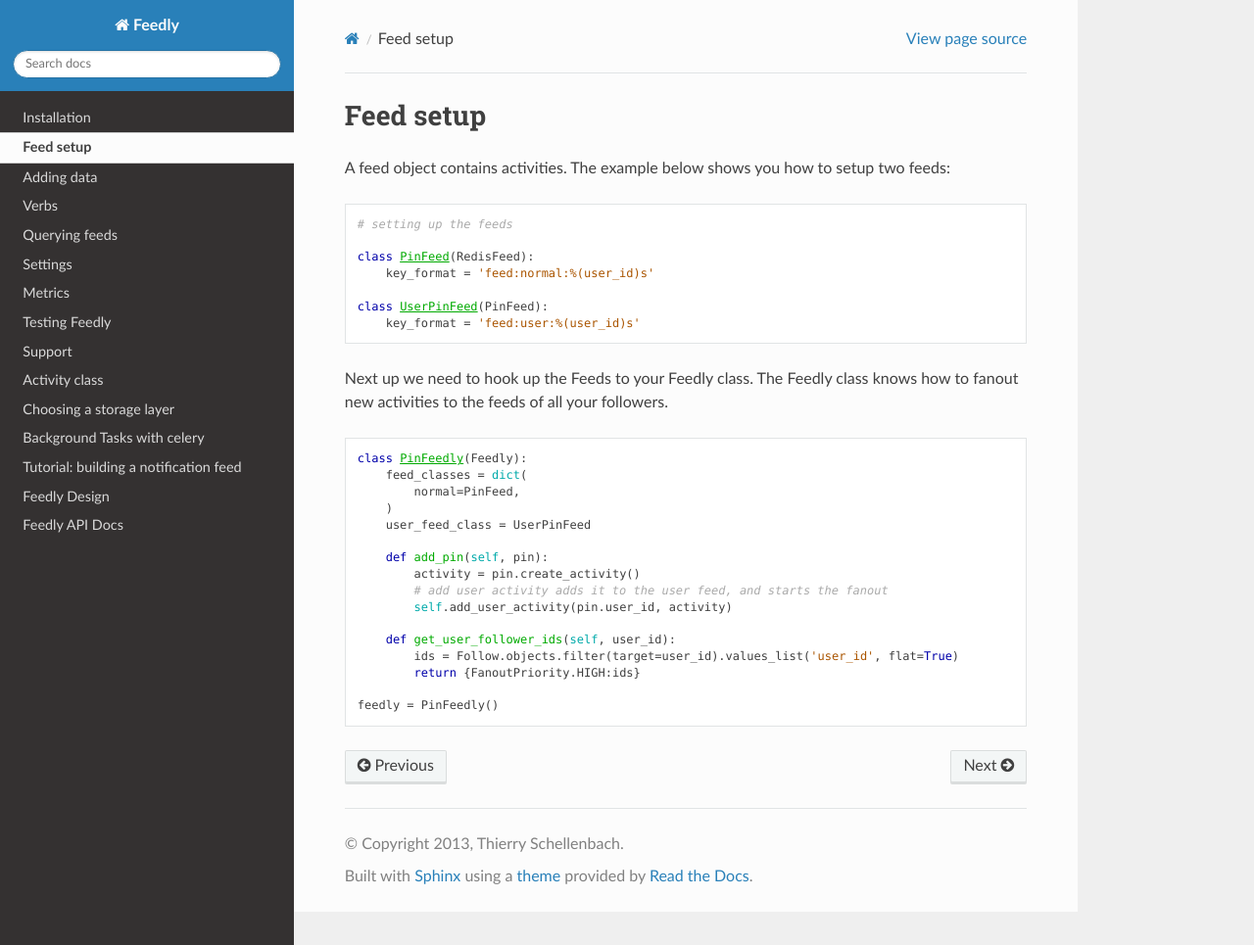
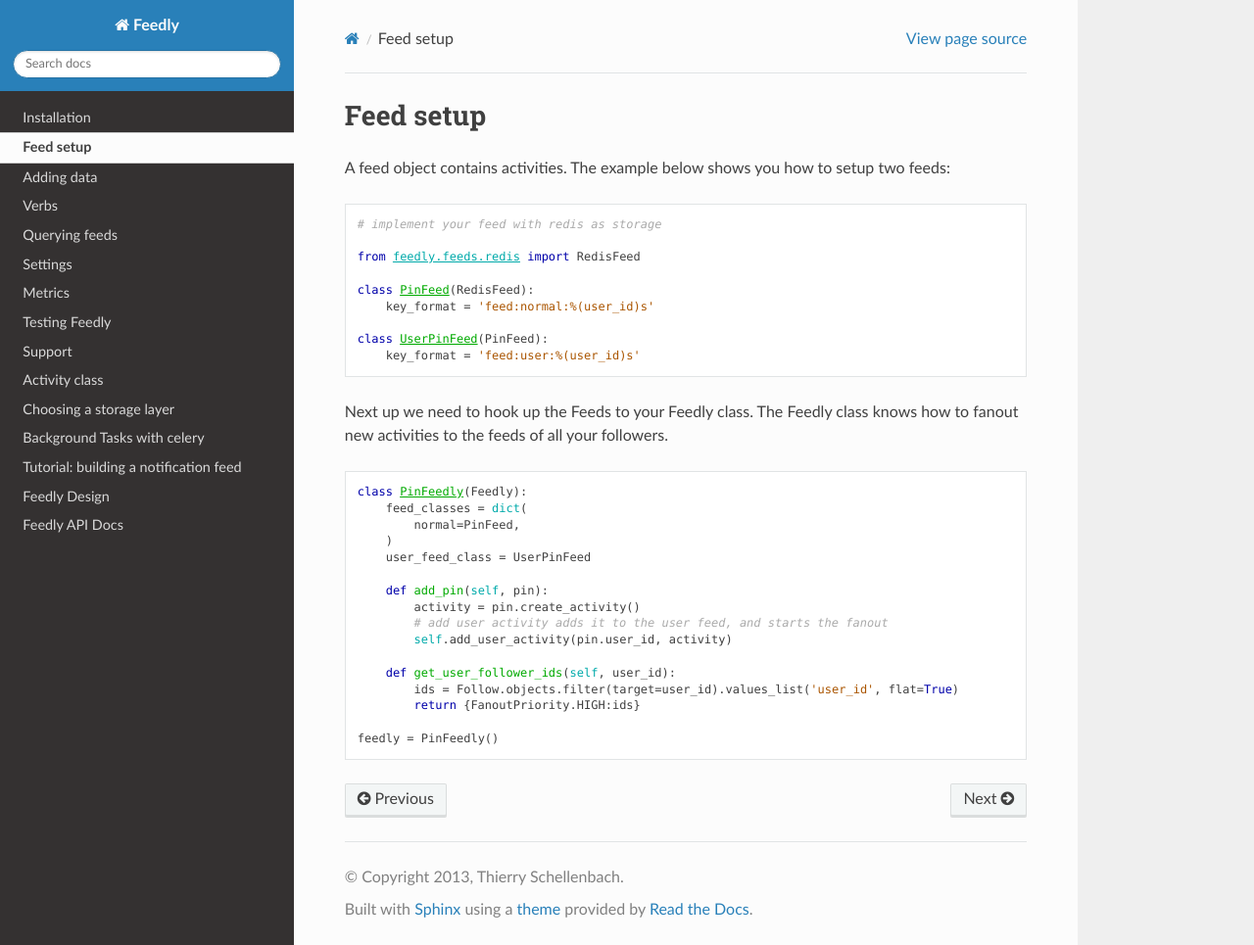
Before and after one commit to tschellenbach/Stream-Framework, a Sphinx documentation site: the page built from docs/feed_setup.rst, in a window 1280 px wide and 965 px high. Shown: the whole window at 98% size. Built offline with Sphinx 7.4.7 and the Read the Docs theme 2.0.0, drawn with Linux system fonts in a browser that asks for light colours.

Commit message:
suggest utcnow for activity time, add redis feed import line

```diff
--- a/docs/adding_data.rst
+++ b/docs/adding_data.rst
@@ -29,7 +29,7 @@ In terms of the activity object this would translate to::
 		verb=1, # The id associated with the Pin verb
 		object=1, # The id of the newly created Pin object
 		target=1, # The id of the Surf Girls board
-		time=datetime.now(), # The time the activity occured
+		time=datetime.utcnow(), # The time the activity occured
 	)
 
 The names for these fields are based on the `activity stream spec
--- a/docs/feed_setup.rst
+++ b/docs/feed_setup.rst
@@ -6,7 +6,9 @@ two feeds:
 
 .. code:: python
 
-    # setting up the feeds
+    # implement your feed with redis as storage
+
+    from feedly.feeds.redis import RedisFeed
 
     class PinFeed(RedisFeed):
         key_format = 'feed:normal:%(user_id)s'
```
